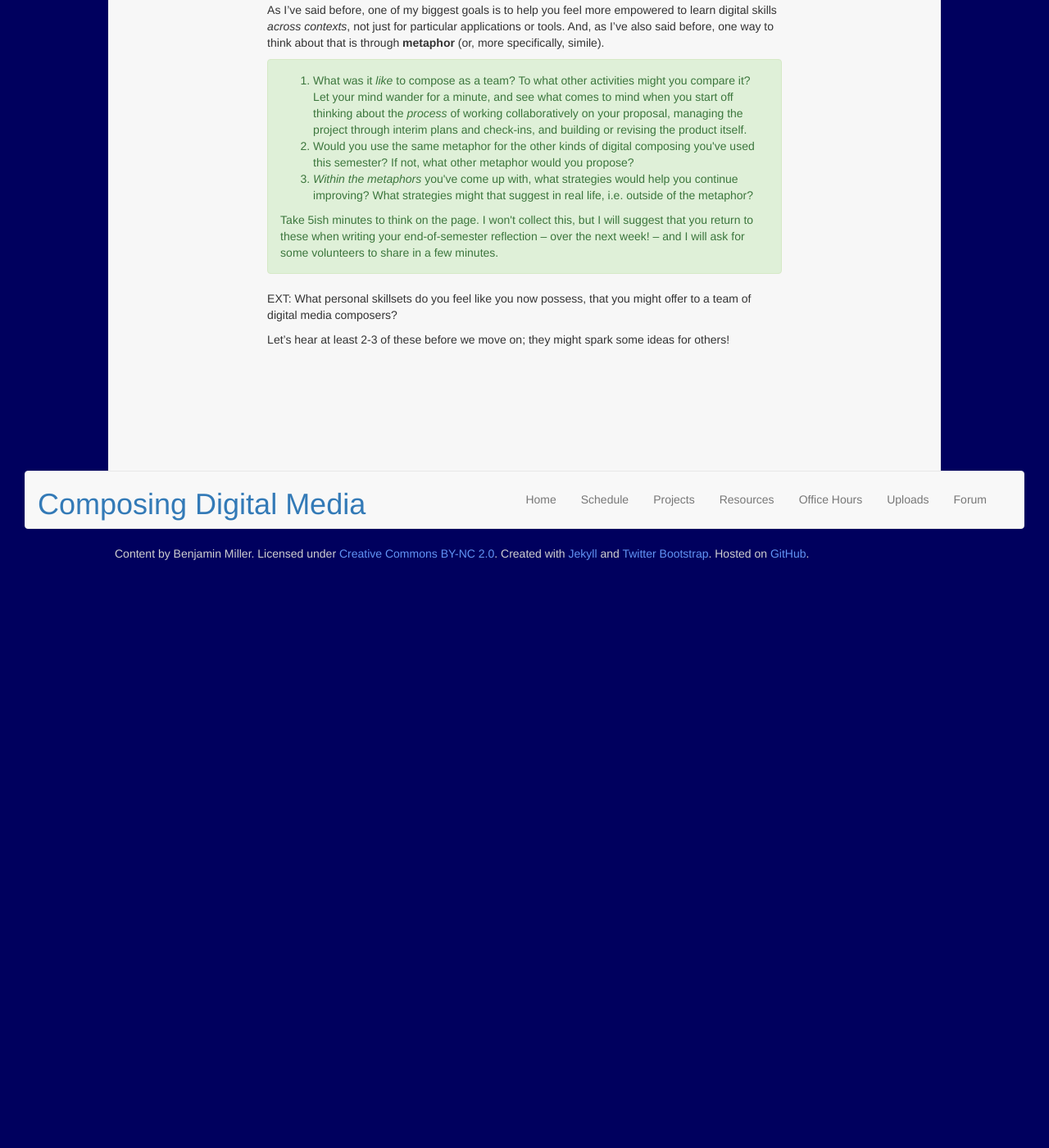
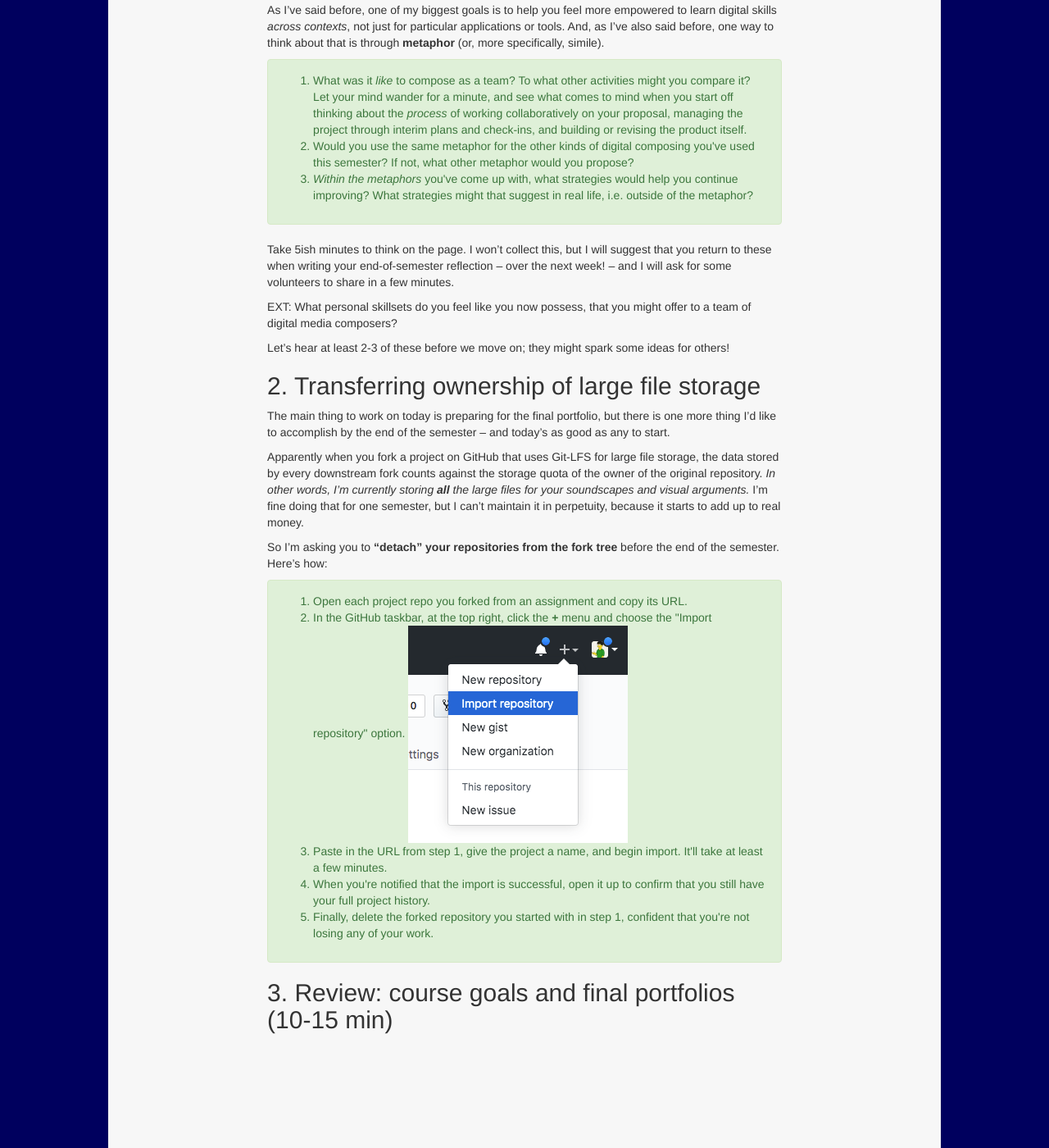
Before and after one commit to benmiller314/cdm2019fall, a Jekyll site: the page built from plans/lesson-26.md, in a window 1280 px wide and 1400 px high, scrolled down 361 px. Shown: the whole window at 82% size. Built offline with Jekyll 4.4.1, drawn with Linux system fonts in a browser that asks for light colours; our own code applies the rules of GitHub Pages for plain Markdown files; before the commit the page ends 1125 px from its top, so only the background shows below that; some of the changed text lies outside the part shown.

Commit message:
add instructions for detaching a fork

```diff
--- a/plans/lesson-26.md
+++ b/plans/lesson-26.md
@@ -8,8 +8,8 @@ layout: bottomnav
 
 **Plan for the Day**:
 1. Reorient; reflect. (5-10 min)<!-- metaphors for learning -->
+3. Transferring ownership of project repos
 2. Review: course goals and final portfolios (10-15 min)
-3. Transferring ownership of project repos
 4. Studio: make plans for final portfolio, introduction
 5. EXT: Start homework
 
@@ -26,10 +26,33 @@ As I've said before, one of my biggest goals is to help you feel more empowered
       <li>Would you use the same metaphor for the other kinds of digital composing you've used this semester? If not, what other metaphor would you propose?</li>
       <li><em>Within the metaphors</em> you've come up with, what strategies would help you continue improving? What strategies might that suggest in real life, i.e. outside of the metaphor?</li>
    </ol>
+</div>
 
 Take 5ish minutes to think on the page. I won't collect this, but I will suggest that you return to these when writing your end-of-semester reflection – over the next week! – and I will ask for some volunteers to share in a few minutes.
-</div>
 
 EXT: What personal skillsets do you feel like you now possess, that you might offer to a team of digital media composers?
 
 Let's hear at least 2-3 of these before we move on; they might spark some ideas for others!
+
+## 2. Transferring ownership of large file storage
+
+The main thing to work on today is preparing for the final portfolio, but there is one more thing I'd like to accomplish by the end of the semester – and today's as good as any to start.
+
+Apparently when you fork a project on GitHub that uses Git-LFS for large file storage, the data stored by every downstream fork counts against the storage quota of the owner of the original repository. _In other words, I'm currently storing **all** the large files for your soundscapes and visual arguments._ I'm fine doing that for one semester, but I can't maintain it in perpetuity, because it starts to add up to real money.
+
+So I'm asking you to **"detach" your repositories from the fork tree** before the end of the semester. Here's how:
+
+<div class="alert alert-success">
+<ol>
+   <li>Open each project repo you forked from an assignment and copy its URL.</li>
+   <li>In the GitHub taskbar, at the top right, click the <strong>+</strong> menu and choose the "Import repository" option.
+
+   <img src="../assets/img/screenshot--import-repository.png" alt="plus menu, between alert and profile menus, with import repository as the second option">
+   </li>
+   <li>Paste in the URL from step 1, give the project a name, and begin import. It'll take at least a few minutes.</li>
+   <li>When you're notified that the import is successful, open it up to confirm that you still have your full project history.</li>
+   <li>Finally, delete the forked repository you started with in step 1, confident that you're not losing any of your work.</li>
+</ol>
+</div>
+
+## 3. Review: course goals and final portfolios (10-15 min)
```
Also changed, not shown: assets/img/screenshot--import-repository.png (added).
